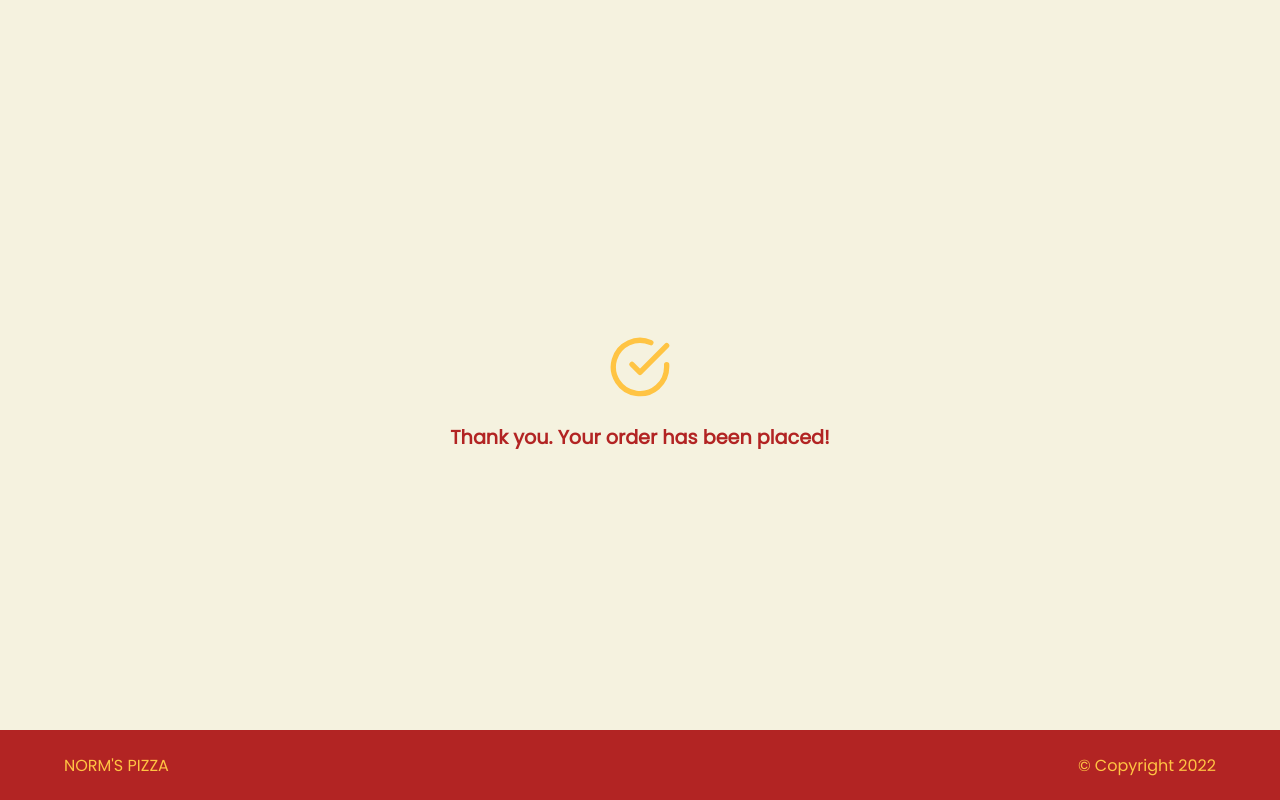
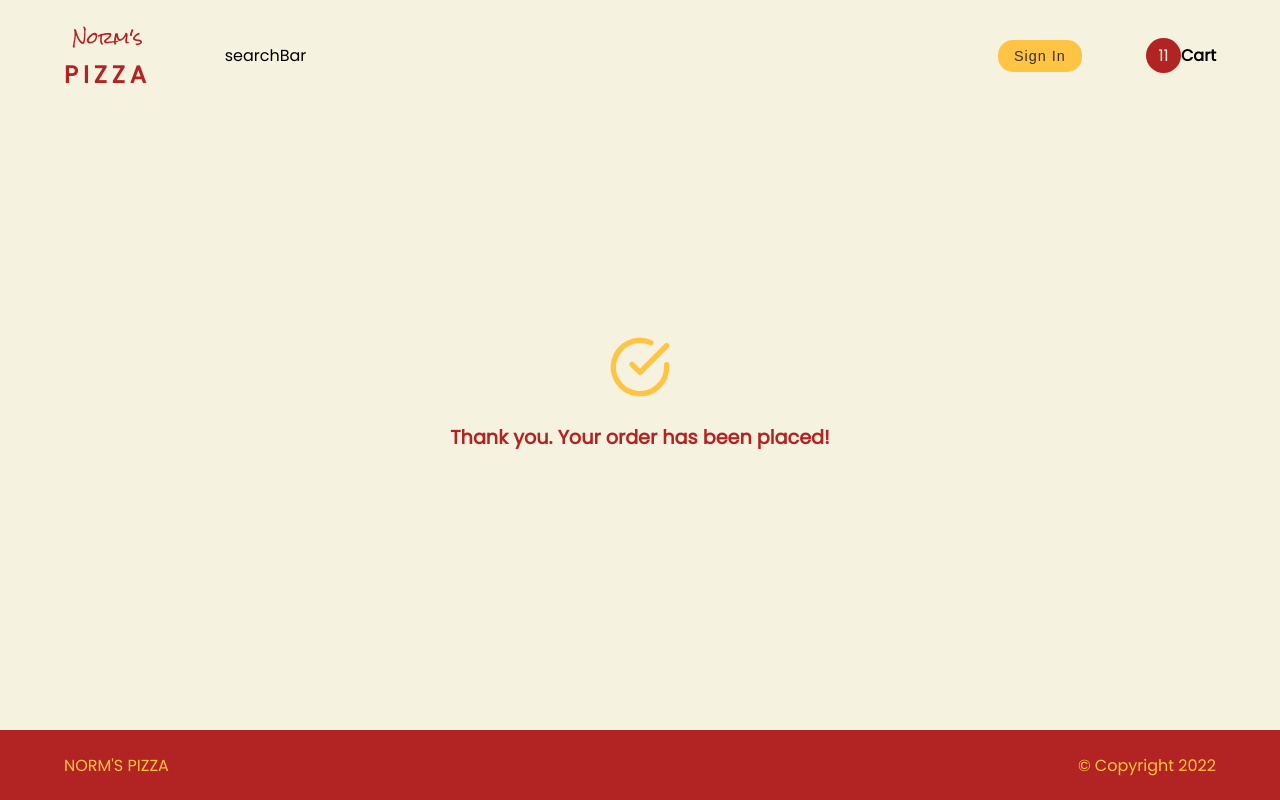
Before and after one commit to NishanthPrajith/CSC322_Final_Project, a React (Create React App) app: page /signIn in a window 1280 px wide. Built offline with nearby package versions, Linux system fonts and the light colour scheme; no server answers.

Commit message:
new updates

```diff
--- a/src/App.js
+++ b/src/App.js
@@ -12,12 +12,16 @@ import SignUp from './SignUpComps/signUp';
 import SignIn from './SignInComps/signIn';
 
 import Footer from './recycleComps/footer';
+
+import Navbar from './navComps/navbar';
+
 import FinalPage from './checkoutComps/finalPage';
 import CheckoutCart from './checkoutComps/checkoutCart';
 
 function App() {
   return (
     <div className="App">
+      <Navbar />
       <FinalPage />
       {/* <AuthProvider>
         <Routes>
--- /dev/null
+++ b/src/navComps/navbar.css
@@ -0,0 +1,76 @@
+@import url('https://fonts.googleapis.com/css2?family=Rock+Salt&display=swap');
+
+nav {
+    width: 90%;
+    padding: 0.5% 5%;
+    margin-top: 1%;
+    display: grid;
+    grid-template-columns: 4fr 1fr;
+    justify-content: center;
+    align-items: center;
+}
+
+.logo p:nth-child(1) {
+    font-family: 'Rock Salt', cursive;
+}
+
+.logo p:nth-child(2) {
+    font-size: 1.5rem;
+    font-weight: bold;
+    letter-spacing: 5px;
+}
+
+.logo p {
+    text-align: center;
+    color: var(--red);
+    margin: 0;
+}
+
+.navBarRightSide {
+    display: grid;
+    grid-template-columns: 5fr 2fr;
+    justify-content: space-between;
+    align-items: center;
+}
+
+.navBarLeftSide {
+    display: flex;
+    align-items: center;
+}
+.searchBar {
+    width: 100%;
+    margin-left: 8%;
+}
+
+.navBarRightSide button {
+    background-color: var(--yellow);
+    color: var(--black);
+    border: none;
+    border-radius: 15px;
+    padding: 5% 10%;
+    float: right;
+    margin-right: 40%;
+    letter-spacing: 1px;
+    font-size: 0.9rem;
+}
+
+.navBarRightSide div:nth-child(2) {
+    display: flex;
+    justify-content: space-between;
+    align-items: center;
+}
+
+.cartCount {
+    width: 35px;
+    height: 35px;
+    border-radius: 50%;
+    background-color: var(--red);
+    color: var(--beige);
+    display: grid;
+    align-items: center;
+    justify-content: center;
+}
+
+.cartCount p {
+    margin: 0;
+}
--- /dev/null
+++ b/src/navComps/navbar.js
@@ -0,0 +1,34 @@
+import './navbar.css';
+
+export default function Navbar() {
+
+    var loginSwitch = false;
+
+    return (
+        <nav>
+            <div className='navBarLeftSide'>
+                <div className='logo'>
+                    <p>Norm's</p>
+                    <p>PIZZA</p>
+                </div>
+                <div className='searchBar'>
+                    searchBar
+                </div>
+            </div>
+            <div className='navBarRightSide'>
+                { loginSwitch && <div>
+                    Nishanth Prajith Kumar
+                </div> }
+                {!loginSwitch && <div>
+                    <button>Sign In</button>
+                </div> }
+                <div>
+                    <div className='cartCount'>
+                        <p>11</p>
+                    </div>
+                    <p style = {{fontWeight: "bold"}}>Cart</p>
+                </div>
+            </div>
+        </nav>
+    );
+}
```
Also changed, not shown: src/recycleComps/navbar.js (deleted, +0 -9 lines).
